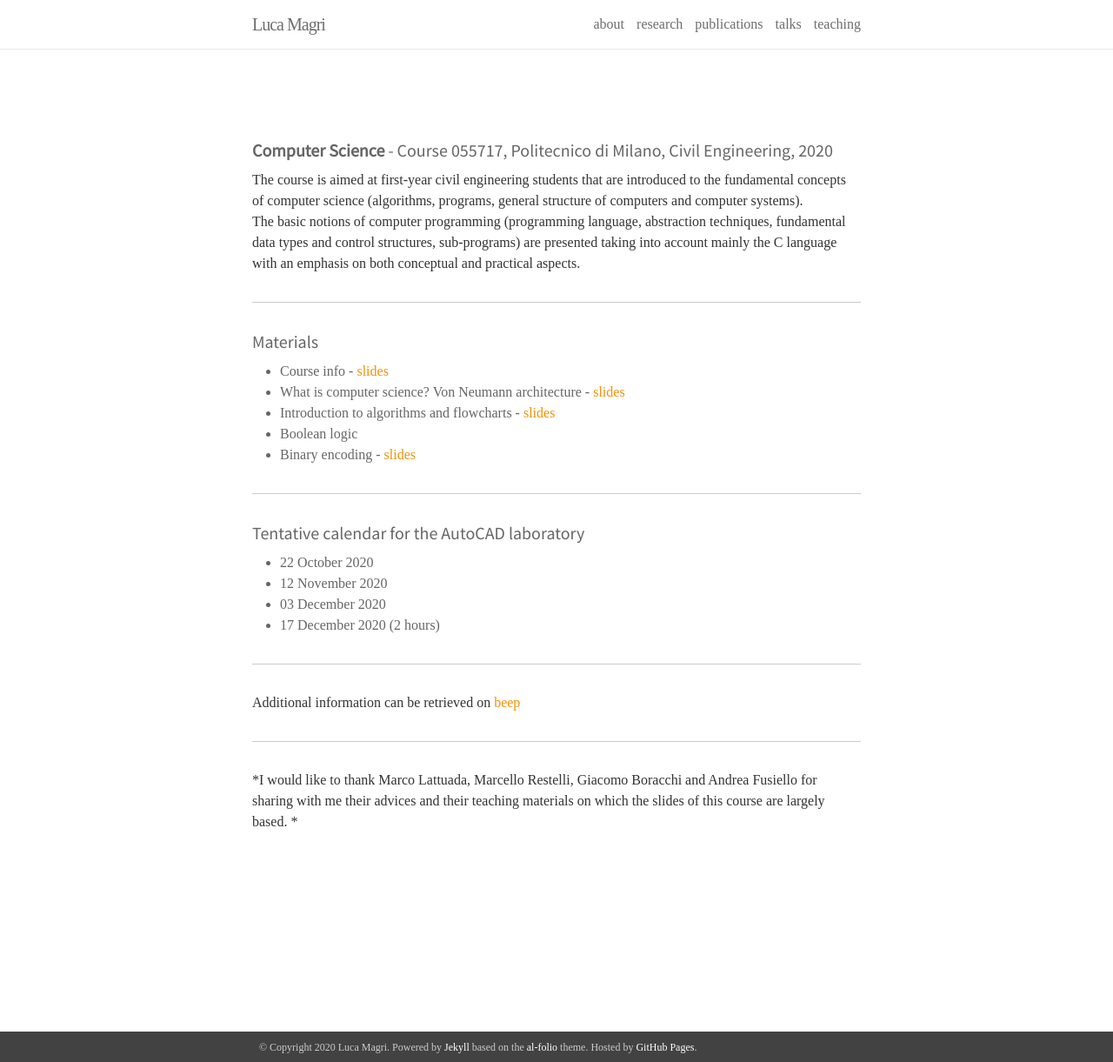
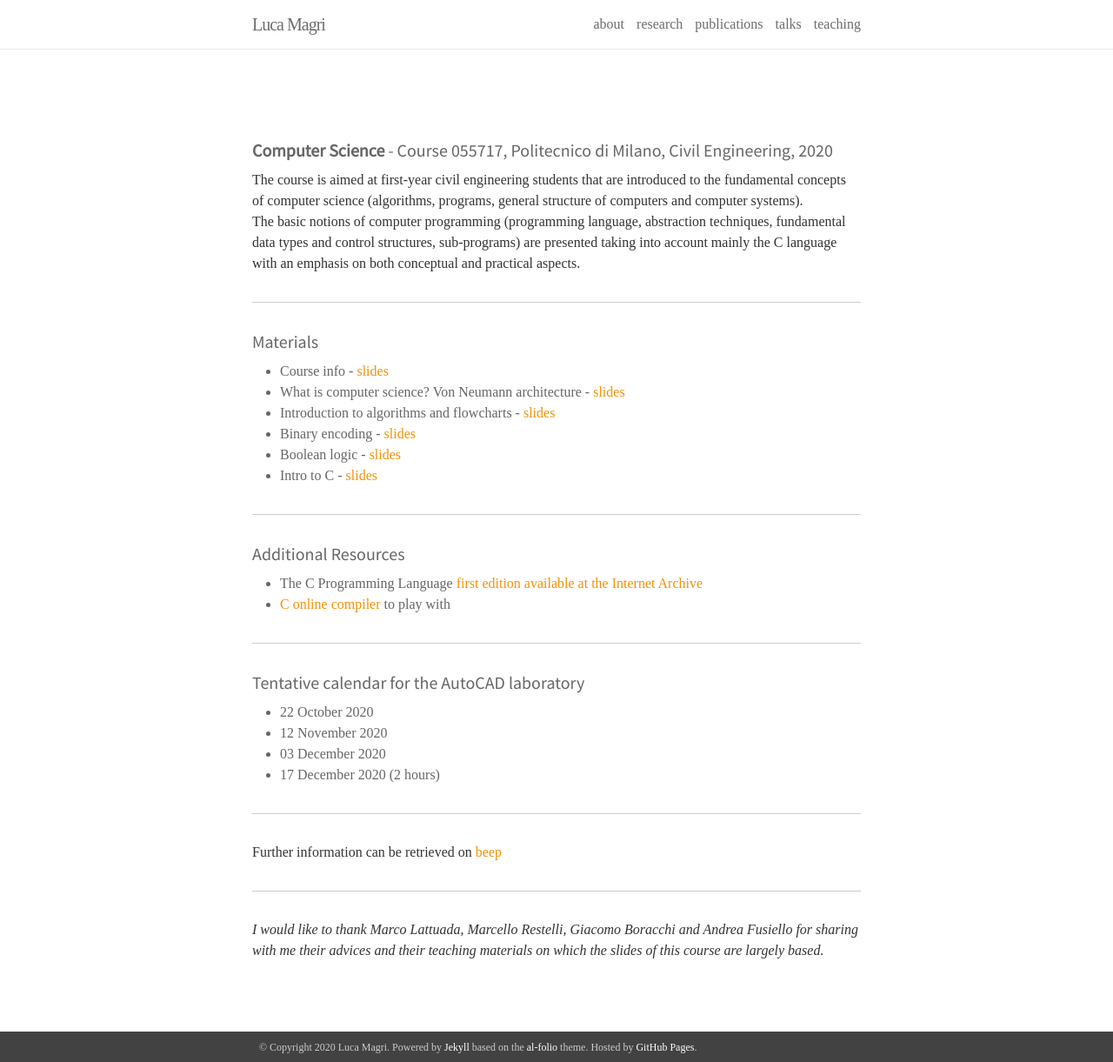
Before and after one commit to magrilu/magrilu.github.io, a Jekyll site: the page built from _pages/cs.md, in a window 1280 px wide and 1221 px high. Shown: the whole window at 87% size. Built offline with Jekyll 4.4.1, drawn with Linux system fonts in a browser that asks for light colours; nearby versions of some CDN libraries; some web fonts are replaced.

Commit message:
added intro to C slide

```diff
--- a/_pages/cs.md
+++ b/_pages/cs.md
@@ -17,11 +17,15 @@ The basic notions of computer programming (programming language, abstraction tec
 * Course info -  [slides][slides0]
 * What is computer science? Von Neumann architecture - [slides][slides1]
 * Introduction to algorithms and flowcharts - [slides][slides2]
-* Boolean logic
 * Binary encoding - [slides][binary]
+ * Boolean logic - [slides][boolean]
+* Intro to C - [slides][introC]
 
+***
+####  Additional Resources
 
-
+* The C Programming Language [first edition available at the Internet Archive][book]
+* [C online compiler][onlineCompiler] to play with
 
 ***
 #### Tentative calendar for the AutoCAD laboratory
@@ -31,14 +35,13 @@ The basic notions of computer programming (programming language, abstraction tec
 * 17 December 2020 (2 hours)
 
 ***
-Additional information can be retrieved on
+Further information can be retrieved on
 [beep][beep]
 
 
 ***
 
-*I would like to thank Marco Lattuada, Marcello Restelli, Giacomo Boracchi and Andrea Fusiello for sharing with me their advices and their teaching materials on which the slides of this course are largely based.
-*
+*I would like to thank Marco Lattuada, Marcello Restelli, Giacomo Boracchi and Andrea Fusiello for sharing with me their advices and their teaching materials on which the slides of this course are largely based.*
 
 [beep]:https://beep.metid.polimi.it/web/2020-21-computer-science-luca-magri-/
 [slides0]:https://polimi365-my.sharepoint.com/:b:/g/personal/10755186_polimi_it/EU1ibMCsByZNjMnOKdFe6DcBB2PxKAWOdzxs3RVkAhhjEQ?e=j4GjVc
@@ -46,3 +49,10 @@ Additional information can be retrieved on
 [slides2]:https://polimi365-my.sharepoint.com/:b:/g/personal/10755186_polimi_it/EYpdoj14_RZPtrHYwiZ9x7EBnl8bz0dxbl2o7tS72n0IdQ?e=lyZ6FP
 [slides3]:https://polimi365-my.sharepoint.com/:p:/g/personal/10755186_polimi_it/EaXF-vhXv5JHjvMtxUscKtQBaPQSByGc4zRQpkdXklhcEg?e=5zX2hs
 [binary]:https://polimi365-my.sharepoint.com/:b:/g/personal/10755186_polimi_it/Eagol1oNiexHq03o6l1s07gBA4n7T0qN1WERj3pUYTQGpg?e=dhf8Le
+[boolean]:https://polimi365-my.sharepoint.com/:b:/g/personal/10755186_polimi_it/EXvYzY33ZVJKsOtCpljuy6ABvMKEtWVhg9ca0CEN2JM2vA?e=KkKTIY
+[introC]:https://polimi365-my.sharepoint.com/:b:/g/personal/10755186_polimi_it/EbwtzP8TSFhOpG4iXv9JXMMBToiABAZ19C3bgq2BoJIX3A?e=bFkzYN
+
+
+
+[book]:https://archive.org/details/TheCProgrammingLanguageFirstEdition
+[onlineCompiler]:https://repl.it/languages/c
```
Also changed, not shown: 1 other file.
